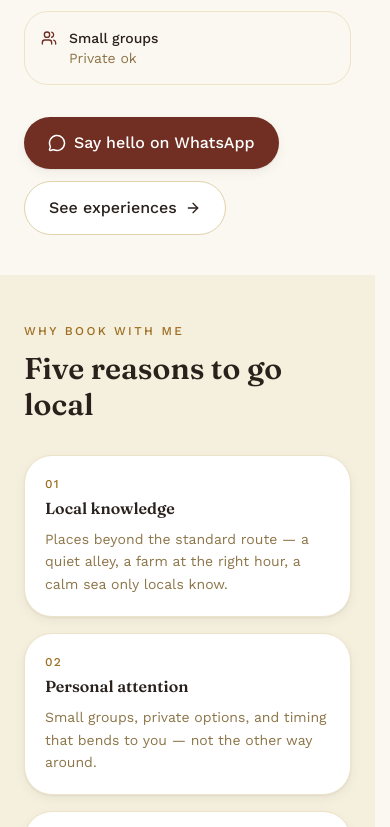
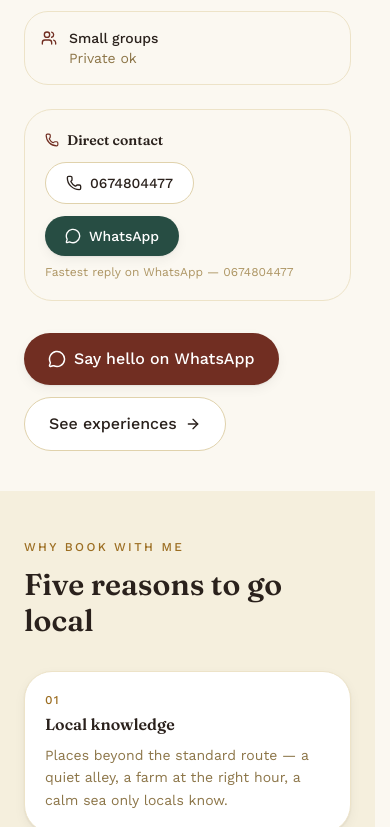
Before and after one commit to khamisaboud1111-hash/tourguide, a Next.js app: page /about in a window 390 px wide. Shown: the part 1937-2764 px from the top of the page. Built offline with nearby package versions, Linux system fonts and the light colour scheme; no server answers.

Commit message:
feat: about — add phone 0674804477
- update business.whatsappNumber 255674804477 / phoneDisplay 0674804477
- about page now shows direct contact card with tel: link + WhatsApp — fulfills About number request, propagates to Footer/Contact/WhatsAppButton via constants

```diff
--- a/app/about/page.tsx
+++ b/app/about/page.tsx
@@ -1,7 +1,7 @@
 import type { Metadata } from "next";
 import Image from "next/image";
 import Link from "next/link";
-import { MessageCircle, BadgeCheck, Languages, MapPin, ArrowRight, Heart, Compass, Users, Clock, Shield } from "lucide-react";
+import { MessageCircle, BadgeCheck, Languages, MapPin, ArrowRight, Heart, Compass, Users, Clock, Shield, Phone } from "lucide-react";
 import DoorMotifDivider from "@/components/DoorMotifDivider";
 import { business, waLink } from "@/lib/constants";
 import { placeholderPhoto } from "@/lib/placeholder";
@@ -99,6 +99,19 @@
             <div className="rounded-xl bg-stone-50 border border-stone-200 p-4 flex gap-3"><Users size={16} className="text-clove-600 mt-0.5" /><p><span className="font-medium">Small groups</span><br /><span className="text-stone-600">Private ok</span></p></div>
           </div>
 
+          <div className="mt-6 rounded-2xl bg-stone-50 border border-stone-200 p-5">
+            <h3 className="font-display text-sm font-semibold text-stone-900 flex items-center gap-2"><Phone size={14} className="text-clove-600" /> Direct contact</h3>
+            <div className="mt-3 flex flex-wrap gap-3">
+              <a href={`tel:${business.phoneDisplay.replace(/\s/g, "")}`} className="inline-flex items-center gap-2 rounded-full bg-white border border-stone-300 px-5 py-2.5 text-sm font-medium hover:border-clove-300 hover:text-clove-700 transition-colors">
+                <Phone size={16} /> {business.phoneDisplay}
+              </a>
+              <a href={waLink(`Hi ${business.guideName}, I'd like to ask about a tour.`)} target="_blank" rel="noopener noreferrer" className="inline-flex items-center gap-2 rounded-full bg-lagoon-700 text-white px-5 py-2.5 text-sm font-medium hover:bg-lagoon-800 transition-colors shadow-soft">
+                <MessageCircle size={16} /> WhatsApp
+              </a>
+            </div>
+            <p className="text-xs text-stone-500 mt-2">Fastest reply on WhatsApp — {business.phoneDisplay}</p>
+          </div>
+
           <div className="mt-8 flex flex-wrap gap-3">
             <a href={waLink(`Hi ${business.guideName}, I'd like to ask about a tour.`)} target="_blank" rel="noopener noreferrer" className="inline-flex items-center gap-2 rounded-full bg-clove-600 hover:bg-clove-700 transition-colors text-white px-6 py-3.5 font-medium shadow-soft">
               <MessageCircle size={18} /> Say hello on WhatsApp
--- a/lib/constants.ts
+++ b/lib/constants.ts
@@ -9,8 +9,8 @@
   guideName: "Your Guide's Name",
   guideBioShort:
     "A licensed Zanzibar tour guide with years of experience showing visitors the real island — its old town, its spice farms, and its reefs.",
-  whatsappNumber: "255700000000", // digits only, country code first, no + or spaces
-  phoneDisplay: "+255 700 000 000",
+  whatsappNumber: "255674804477", // 0674804477 — digits only, country code first, no + or spaces
+  phoneDisplay: "0674804477",
   email: "hello@example.com",
   instagram: "https://instagram.com/yourhandle",
   location: "Stone Town, Zanzibar, Tanzania",
```
